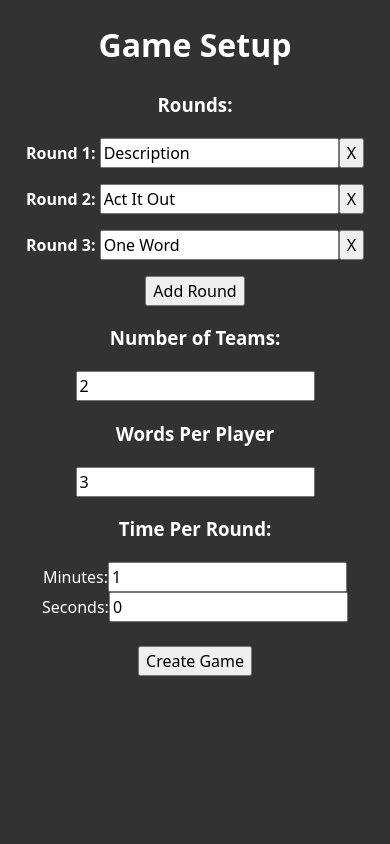
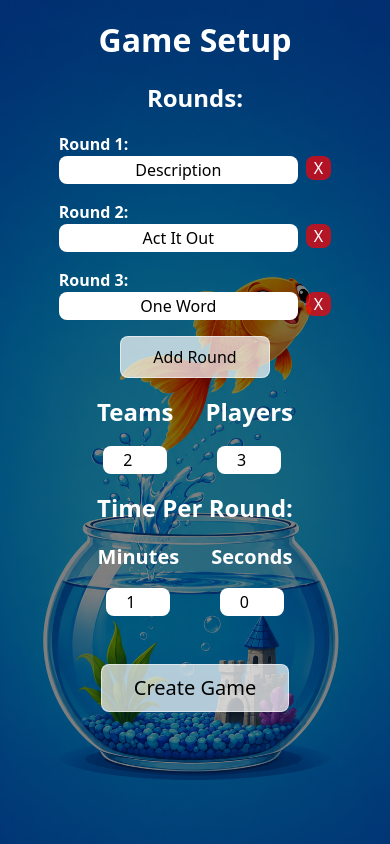
Before and after one commit to connork97/fishbowl, a React (Vite) app in the folder client/: page /create-game in a window 390 px wide. Built offline with nearby package versions, Linux system fonts and the light colour scheme; no server answers.

Commit message:
various styling edits for mobile use

```diff
--- a/client/src/App.css
+++ b/client/src/App.css
@@ -1 +1,179 @@
 /* Intentionally left blank for a clean slate. */
+.app {
+  position: relative;
+  height: 100dvh;
+  width: 100dvw;
+  margin: auto;
+  /* text-align: center; */
+  background: rgba(0, 0, 0, 0.5);
+}
+
+.app * {
+  margin: 0;
+  padding: 0;
+}
+
+.containerMain {
+  position: relative;
+  height: 100%;
+  width: 100%;
+
+  /* padding-top: 1.5rem; */
+  /* display: flex; */
+  /* flex-direction: column; */
+  /* align-items: center; */
+  /* text-align: center; */
+  /* gap: 1rem; */
+}
+
+.verticalWrapperMain {
+  position: relative;
+  height: fit-content;
+  width: fit-content;
+  margin: auto;
+  display: flex;
+  flex-direction: column;
+
+  /* Optional Below */
+  /* padding-top: 1rem; */
+  margin-top: 0;
+  gap: 1rem;
+}
+
+.verticalWrapperMain * {
+  margin: auto;
+}
+
+.horizontalWrapperMain {
+   position: relative;
+   width: fit-content;
+   /* justify-content: space-evenly; */
+   margin: auto;
+   display: flex;
+   flex-direction: row;
+
+   /* Optional Below */
+   gap: 0.5rem;
+}
+
+.horizontalWrapperMain * {
+  margin-top: 0;
+}
+
+.titleMain {
+  text-align: center;
+  font-size: 2rem;
+  padding-top: 1rem;
+}
+
+.headerMain {
+  font-size: 1.5rem;
+  font-weight: bold;
+}
+
+.inputLabelMain {
+  font-size: 1.25rem;
+  font-weight: bold;
+}
+
+.inputMain, .inputMain:focus {
+   text-align: center;
+   border: none;
+   border-radius: 0.5rem;
+   padding: 0.125rem 0.25rem;
+
+   /* On Focus Specific Below */
+   outline: none;
+   box-shadow: none;
+}
+
+.buttonMain {
+  /* margin: auto; */
+  padding: 0.5rem 2rem;
+  background: rgba(255, 255, 255, 0.7);
+  border: 1px solid rgba(255, 255, 255, 0.55);
+  border-radius: 0.5rem;
+  cursor: pointer;
+  font-weight: 500;
+}
+
+.buttonSquare {
+   background: rgba(255, 255, 255, 0.7);
+   border: none;
+   border-radius: 0.5rem;
+   padding: 0 0.5rem;
+   cursor: pointer;
+}
+
+.delete {
+  background: rgba(255, 0, 0, 0.7);
+  color: white;
+}
+
+.buttonSmall {
+   position: relative;
+   /* font-size: 0.75rem; */
+   padding: 0.25rem 0.5rem;
+   /* flex-wrap: wrap; */
+}
+
+.buttonSubmit {
+   font-size: 1.25rem;
+   margin-top: 2rem;
+}
+
+
+.inputSmall {
+  width: 4rem;
+}
+
+.deleteButton {
+  background: rgba(255, 0, 0, 0.7);
+  color: white;
+  border: none;
+  border-radius: 0.5rem;
+  padding: 0.25rem 0.5rem;
+  cursor: pointer;
+}
+
+.submitButton {
+  margin-top: 1rem;
+  padding: 0.5rem 2rem;
+  background: rgba(255, 255, 255, 0.7);
+  border: 1px solid rgba(255, 255, 255, 0.55);
+  border-radius: 0.5rem;
+  cursor: pointer;
+  /* transition:
+    background 0.3s ease,
+    border 0.3s ease; */
+  font-weight: 500;
+  /* color: rgba(13, 59, 102, 1); */
+}
+
+.joinGameForm {
+  gap: 2rem;
+}
+
+.createGameForm {
+  margin: auto;
+  width: max-content;
+  display: flex;
+  flex-direction: column;
+  gap: 2rem;
+  /* background: rgba(0, 0, 0, 0.2); */
+  /* align-items: center; */
+}
+
+
+
+.createGameFormSectionRow {
+  display: flex;
+  gap: 0.25rem;
+  align-items: center;
+}
+
+.formSectionLabel {
+  font-weight: bold;
+  margin-right: 0.5rem;
+  align-self: center;
+}
--- a/client/src/App.tsx
+++ b/client/src/App.tsx
@@ -8,6 +8,8 @@ import Fishbowl from "./components/Fishbowl";
 import { socket } from "./socket";
 import { normalizeGameData } from "./utils/normalizeGameData";
 
+import "./App.css";
+
 function App() {
   const [game, setGame] = useState<Game | null>(null);
   const [user, setUser] = useState("");
@@ -15,11 +17,11 @@ function App() {
   // * Connect to Socket Effect * //
   useEffect(() => {
     const onConnect = () => {
-      console.log('Socket connected');
+      console.log("Socket connected");
     };
 
     const onDisconnect = () => {
-      console.log('Socket disconnected');
+      console.log("Socket disconnected");
     };
 
     const onGameData = (rawGame: any) => {
@@ -40,8 +42,8 @@ function App() {
   }, []);
 
   return (
-    <BrowserRouter>
-      <div style={{ margin: "auto", textAlign: "center" }}>
+    <div className="app">
+      <BrowserRouter>
         <Routes>
           <Route
             path="/"
@@ -60,8 +62,8 @@ function App() {
             element={<Fishbowl user={user} game={game} setGame={setGame} />}
           />
         </Routes>
-      </div>
-    </BrowserRouter>
+      </BrowserRouter>
+    </div>
   );
 }
 
--- a/client/src/components/CreateGame.tsx
+++ b/client/src/components/CreateGame.tsx
@@ -3,8 +3,10 @@ import { useNavigate } from "react-router";
 
 import { createFishbowlGame } from "../api/fetch";
 
+import "../App.css";
+
 type FishbowlSettings = {
-  teams: { name: string; players: string[]; }[];
+  teams: { name: string; players: string[] }[];
   wordsPerPlayer: number;
 
   rounds: string[];
@@ -37,42 +39,61 @@ export function CreateGame({ user, setGame }: { user: any; setGame: any }) {
   };
 
   return (
+    <div className="containerMain">
       <form
+        className="verticalWrapperMain"
         onSubmit={(e) => {
           e.preventDefault();
           console.log("Creating game with settings: ", fishbowlSettings);
-        if (!user) return alert("Please go back and enter your name before creating a game.");
+          if (!user)
+            return alert(
+              "Please go back and enter your name before creating a game.",
+            );
           createGame();
         }}
       >
-      <h1>Game Setup</h1>
-      <h3>Rounds:</h3>
-      <div style={{ margin: "auto", width: "max-content" }}>
+        {/* <div style={{ margin: "auto", width: "max-content" }}> */}
+        <div className="verticalWrapperMain">
+          <h1 className="titleMain">Game Setup</h1>
+          <h3 className="headerMain">Rounds:</h3>
           {fishbowlSettings.rounds.map((round, index) => (
-          <p style={{ width: "max-content" }} key={index}>
+            <div key={index}>
+              <p key={index}>
                 <b>Round {index + 1}:</b>{" "}
+              </p>
+              <div className="horizontalWrapperMain">
               <input
+                className="inputMain"
                 onChange={(e) => {
                   const newRounds = [...fishbowlSettings.rounds];
                   newRounds[index] = e.target.value;
-                setFishbowlSettings({ ...fishbowlSettings, rounds: newRounds });
+                  setFishbowlSettings({
+                    ...fishbowlSettings,
+                    rounds: newRounds,
+                  });
                 }}
                 value={round}
               />
               <button
+                className="buttonSquare delete"
                 onClick={(e) => {
                   e.preventDefault();
                   const newRounds = fishbowlSettings.rounds.filter(
                     (_, i) => i !== index,
                   );
-                setFishbowlSettings({ ...fishbowlSettings, rounds: newRounds });
+                  setFishbowlSettings({
+                    ...fishbowlSettings,
+                    rounds: newRounds,
+                  });
                 }}
               >
                 X
               </button>
-          </p>
+              </div>
+            </div>
           ))}
           <button
+            className="buttonMain"
             onKeyDown={(e) => {
               if (e.key === "Enter") {
                 e.preventDefault();
@@ -93,8 +114,11 @@ export function CreateGame({ user, setGame }: { user: any; setGame: any }) {
             Add Round
           </button>
         </div>
-      <h3>Number of Teams:</h3>
+        <div className="horizontalWrapperMain" style={{gap: '2rem'}}>
+          <div className="verticalWrapperMain">
+            <h3 className="headerMain">Teams</h3>
             <input
+              className="inputMain inputSmall"
               type="number"
               value={fishbowlSettings.teams.length}
               onChange={(e) => {
@@ -110,8 +134,11 @@ export function CreateGame({ user, setGame }: { user: any; setGame: any }) {
                 setFishbowlSettings({ ...fishbowlSettings, teams: newTeams });
               }}
             />
-      <h3>Words Per Player</h3>
+          </div>
+          <div className="verticalWrapperMain">
+            <h3 className="headerMain">Players</h3>
             <input
+              className="inputMain inputSmall"
               id="wordsPerPlayer"
               type="number"
               value={fishbowlSettings.wordsPerPlayer}
@@ -122,11 +149,17 @@ export function CreateGame({ user, setGame }: { user: any; setGame: any }) {
                 })
               }
             />
-      <h3>Time Per Round:</h3>
-
-      <label htmlFor="minutesPerRound">
-        Minutes:
+          </div>
+        </div>
+        <div className="verticalWrapperMain">
+          <h3 className="headerMain">Time Per Round:</h3>
+          <div className="horizontalWrapperMain" style={{gap: '2rem'}}>
+            <div className="verticalWrapperMain">
+              <label className="inputLabelMain" htmlFor="minutesPerRound">
+                Minutes
+              </label>
               <input
+                className="inputMain inputSmall"
                 id="minutesPerRound"
                 type="number"
                 value={fishbowlSettings.timePerRound.minutes}
@@ -140,11 +173,13 @@ export function CreateGame({ user, setGame }: { user: any; setGame: any }) {
                   })
                 }
               />
+            </div>
+            <div className="verticalWrapperMain">
+              <label className="inputLabelMain" htmlFor="secondsPerRound">
+                Seconds
               </label>
-      <br></br>
-      <label htmlFor="secondsPerRound">
-        Seconds:
               <input
+                className="inputMain inputSmall"
                 id="secondsPerRound"
                 type="number"
                 value={fishbowlSettings.timePerRound.seconds}
@@ -158,10 +193,13 @@ export function CreateGame({ user, setGame }: { user: any; setGame: any }) {
                   })
                 }
               />
-      </label>
-      <br></br>
-      <br></br>
-      <button type="submit">Create Game</button>
+            </div>
+          </div>
+        </div>
+        <button className="buttonMain buttonSubmit" type="submit">
+          Create Game
+        </button>
       </form>
+    </div>
   );
 }
--- a/client/src/components/Lobby.tsx
+++ b/client/src/components/Lobby.tsx
@@ -28,7 +28,6 @@ export default function Lobby({
     if (!gameCode) return;
     socket.emit("join_game", gameCode);
   }, [gameCode]);
-
 
   const [redirectTimer, setRedirectTimer] = useState<number>(timerDelay);
 
@@ -92,10 +91,17 @@ export default function Lobby({
     }
   };
 
+  if (!game && !user) {
+    return <h1>Loading game and user...</h1>;
+  } else if (!game) {
+    return <h1>Finding game...</h1>;
+  } else if (!user) {
+    return <h1>Finding user...</h1>;
+  }
+
   return (
-    <>
-      {game && user ? (
     <div
+      className="containerMain"
       style={{
         pointerEvents:
           game.status === "Starting" || game.status === "Active"
@@ -106,8 +112,8 @@ export default function Lobby({
       {(game.status === "Starting" || game.status === "Active") && (
         <div
           style={{
-                height: "100dvh",
-                width: "100dvw",
+            height: "100%",
+            width: "100%",
             position: "absolute",
             backgroundColor: "rgba(0, 0, 0, 0.9)",
             pointerEvents: "none",
@@ -124,42 +130,33 @@ export default function Lobby({
           >
             <h1>
               {game.status === "Starting" && "Game starting soon..."}
-                  {game.status === "Active" &&
-                    `Redirecting in ${redirectTimer}...`}
+              {game.status === "Active" && `Redirecting in ${redirectTimer}...`}
             </h1>
           </div>
         </div>
       )}
-          <h1>{game.hostName}'s Fishbowl Lobby</h1>
-          <h1>
-            Game Code:{" "}
-            <b>
-              <u>
-                <em>{game.code}</em>
-              </u>
-            </b>
-          </h1>
-          {user ? (
-            <h2>Welcome, {user}!</h2>
+      <div className="verticalWrapperMain">
+        <h1 className="titleMain">{game.hostName}'s Fishbowl Lobby</h1>
+        <h1 className="titleMain">Game Code: {game.code}</h1>
+        {/* {user ? (
+          <h2 className="headerMain">Welcome, {user}!</h2>
         ) : (
-            <h2>Uh oh, we don't know your name.</h2>
+          <h2 className="headerMain">Uh oh, we don't know your name.</h2>
+        )} */}
+        <h2 className="headerMain">Game Status: {game.status}</h2>
+        {user === game.hostName && (
+          <button className="buttonMain" onClick={() => startGame()}>
+            Start Game
+          </button>
         )}
-          <h2>Game Status: {game.status}</h2>
-          {user === game.hostName && (
-            <button onClick={() => startGame()}>Start Game</button>
-          )}
-          <h1>Teams:</h1>
-
+        <div className="verticalWrapperMain">
+          <h2 className="titleMain">Teams:</h2>
           <div
-            className="flexRow evenly"
-            style={{
-              margin: "auto",
-              width: "50%",
-              flexWrap: "wrap",
-            }}
+            className="horizontalWrapperMain"
+            style={{ height: "max-content", gap: "1rem", flexWrap: "wrap" }}
           >
-            <div>
-              <h3>Free Agents:</h3>
+            <div className="verticalWrapperMain">
+              <h3 className="headerMain">Free Agents</h3>
               {game.players.map((player, index) => {
                 const isOnTeam = game.teams.some((team) =>
                   team.players.includes(player),
@@ -170,27 +167,35 @@ export default function Lobby({
               })}
             </div>
             {game.teams.map((team, index) => (
-              <div key={index}>
-                <h3>{team.name}</h3>
+              <div
+                key={index}
+                className="verticalWrapperMain"
+                style={{ height: "100%" }}
+              >
+                <h3 className="headerMain">{team.name}</h3>
                 {team.players.map((player, playerIndex) => (
                   <p key={playerIndex}>{player}</p>
                 ))}
-                <button onClick={() => joinTeam(team.name)}>Join Team</button>
+                <button
+                  className="buttonMain buttonSmall"
+                  onClick={() => joinTeam(team.name)}
+                >
+                  Join Team
+                </button>
               </div>
             ))}
           </div>
-          <div
-            className="flexRow evenly"
-            style={{ margin: "auto", width: "50%" }}
-          >
+        </div>
+      </div>
+      <div className="verticalWrapperMain">
         <form
-              className="flexColumn"
+          className="verticalWrapperMain"
           onSubmit={(e) => {
             e.preventDefault();
             submitNewWord();
           }}
         >
-              <h1>
+          <h1 className="titleMain">
             {game.words.length} Words out of{" "}
             {game.settings.wordsPerPlayer * game.players.length}
           </h1>
@@ -200,47 +205,32 @@ export default function Lobby({
             value={newWordInput}
             onChange={(e) => setNewWordInput(e.target.value)}
           />
-              <button type="submit">Add Word</button>
+          <button type="submit" className="buttonMain">
+            Add Word
+          </button>
         </form>
       </div>
-          <div
-            className="flexRow evenly"
-            style={{ margin: "auto", width: "50%" }}
-          >
-            <div className="flexColumn">
-              <h3>Rounds:</h3>
-              <div>
+      <div className="horizontalWrapperMain">
+        <div className="verticalWrapperMain">
+          <h3 className="headerMain">Rounds:</h3>
           {game.settings.rounds.map((round, index) => (
             <p key={index}>
-                    <b>Round {index + 1}:</b> {round}
+              <b>Round {index + 1}:</b> <p>{round}</p>
             </p>
           ))}
         </div>
-            </div>
-            <div className="flexColumn">
-              <h3>Time per Round:</h3>
+        <div className="verticalWrapperMain">
+          <h3 className="headerMain">Time per Round:</h3>
           <p>
             {game.settings.timePerRound.minutes} minutes and{" "}
             {game.settings.timePerRound.seconds} seconds
           </p>
         </div>
-            <div className="flexColumn">
-              <h3>Words per Player:</h3>
+        <div className="verticalWrapperMain">
+          <h3 className="headerMain">Words per Player:</h3>
           <p>{game.settings.wordsPerPlayer}</p>
         </div>
       </div>
     </div>
-      ) : (
-        <div>
-          {!user ? (
-            <h1 style={{ marginTop: "30vh" }}>
-              Please go back and enter your name.
-            </h1>
-          ) : (
-            <h1>Loading...</h1>
-          )}
-        </div>
-      )}
-    </>
   );
 }
--- a/client/src/index.css
+++ b/client/src/index.css
@@ -3,12 +3,10 @@
   line-height: 1.5;
   font-weight: 400;
   color: #111827;
-  background: #ffffff;
   font-synthesis: none;
   text-rendering: optimizeLegibility;
   -webkit-font-smoothing: antialiased;
   -moz-osx-font-smoothing: grayscale;
-  background-color: rgba(50, 50, 50, 1);
   color: white;
 }
 
@@ -20,9 +18,17 @@ html,
 body,
 #root {
   min-height: 100%;
+
 }
 
 body {
+  background-image: url('./assets/FishbowlBackground.png');
+
+  background-repeat: no-repeat;
+  background-position: center;
+  background-size: cover;
+  background-attachment: fixed;
+
   margin: 0;
   min-width: 320px;
 }
@@ -38,6 +44,7 @@ a {
   color: inherit;
   text-decoration: inherit;
 }
+
 
 .flexRow {
   display: flex;
```
Also changed, not shown: client/src/components/Home.tsx (+48 -17 lines), client/src/assets/FishbowlBackground.png (added), 1 other file (tests, documents, lock files or other folders). Lines whose indentation alone changed are shown as unchanged.
